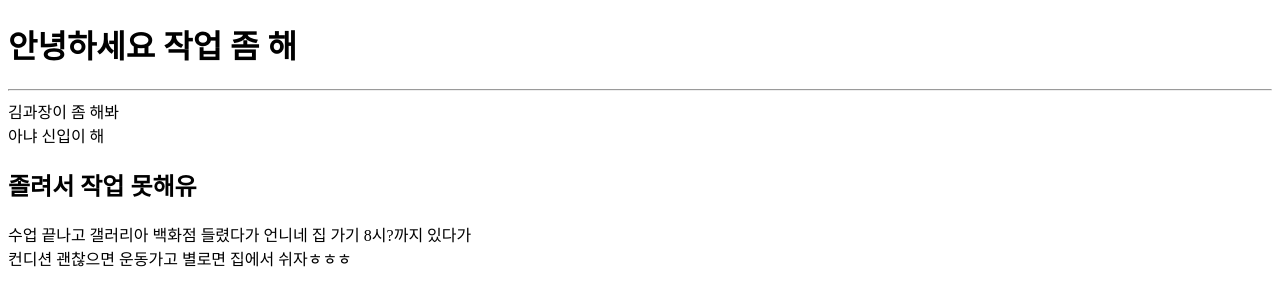
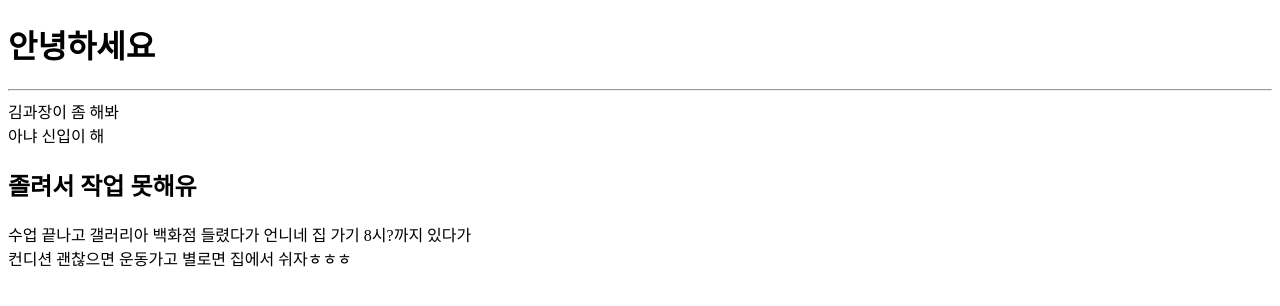
Before and after one commit to rudqja1127/sbs, a plain HTML site: page index.html in a window 1280 px wide. Drawn offline with Linux system fonts and the light colour scheme.

Commit message:
first commit

```diff
--- a/index.html
+++ b/index.html
@@ -16,7 +16,7 @@
 </head>
 
 <body>
-  <h1>안녕하세요 작업 좀 해</h1>
+  <h1>안녕하세요</h1>
   <hr>
   <main>김과장이 좀 해봐</main>
   <footer>아냐 신입이 해</footer>
```
